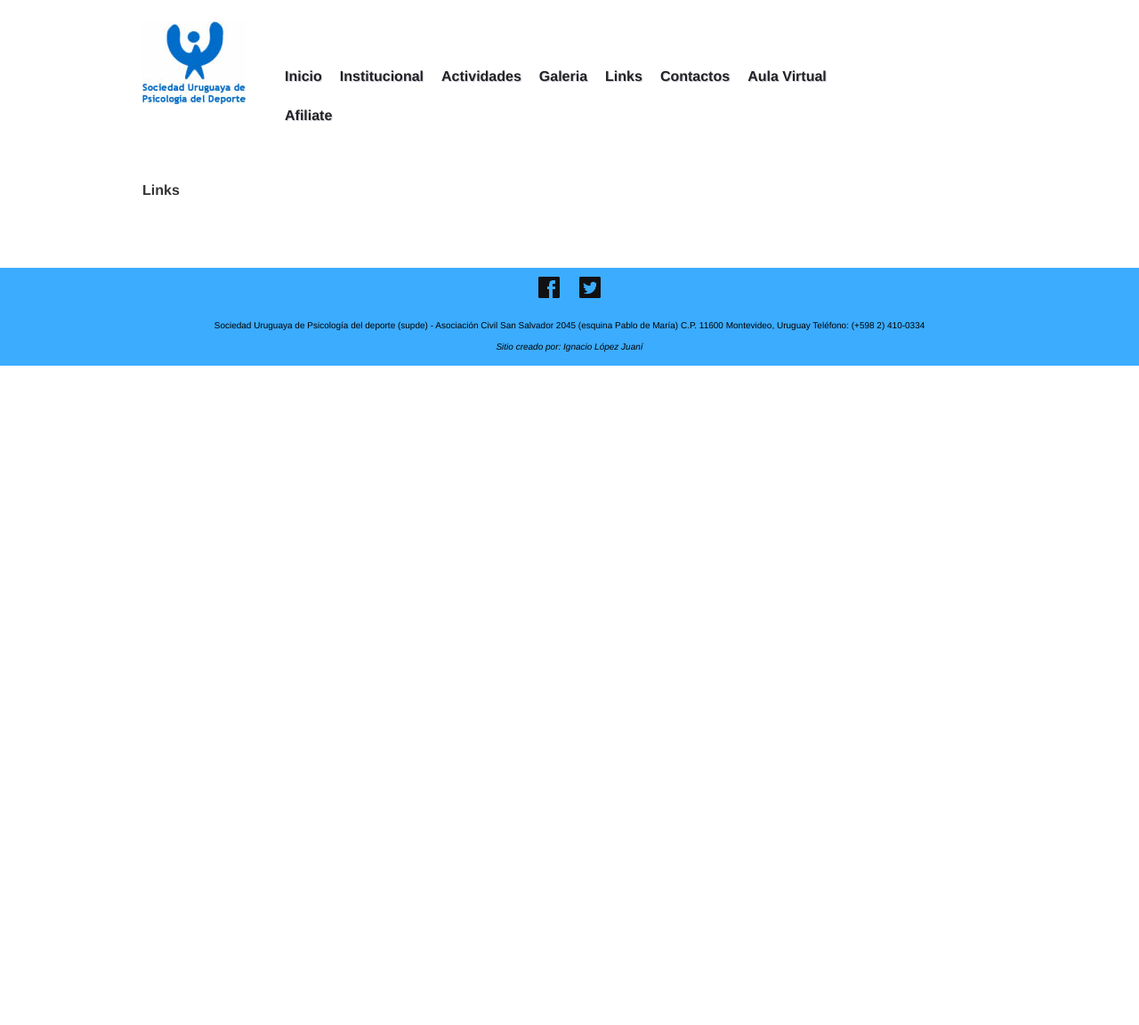
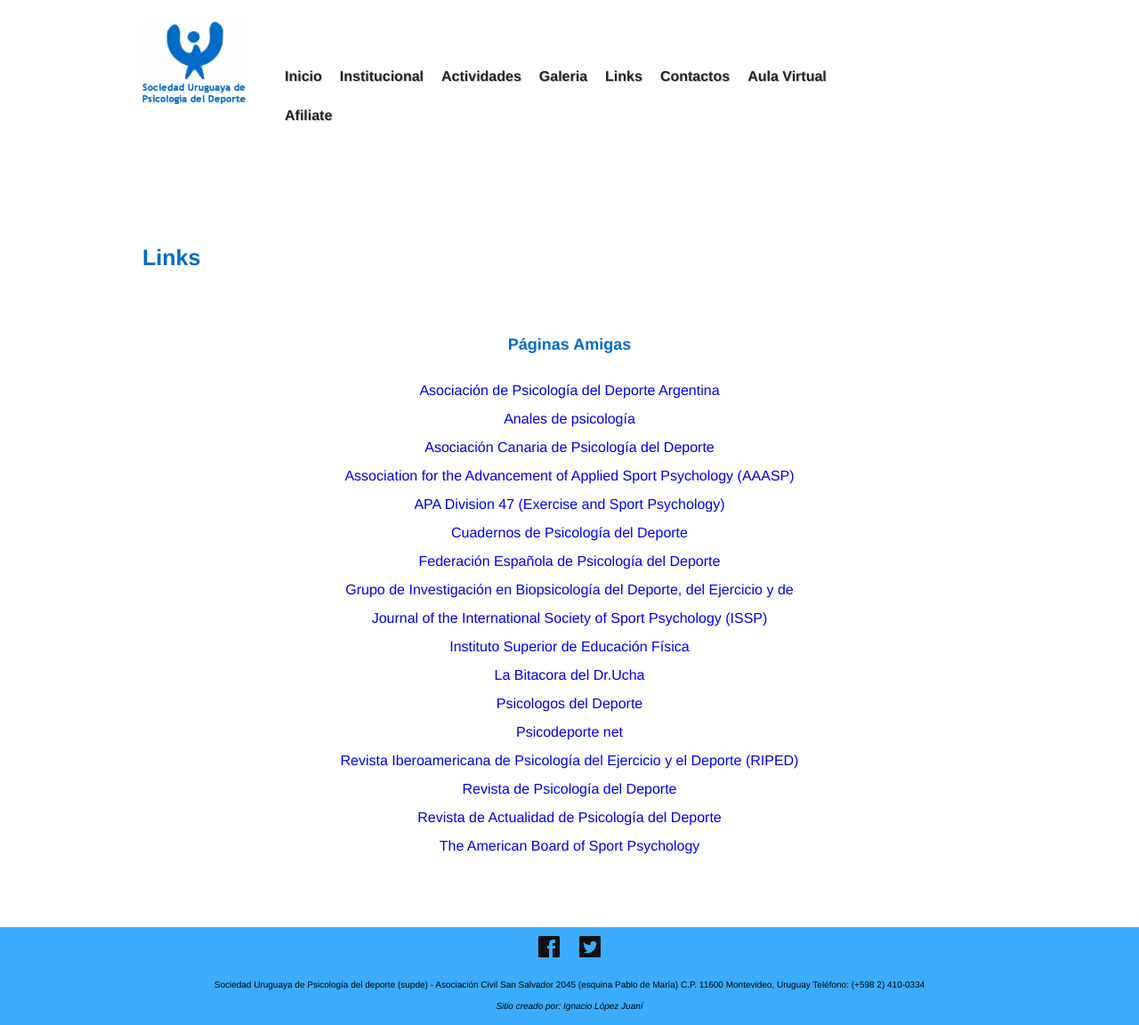
Before and after one commit to ignaciolopezjuani/supde, a Jekyll site: the page built from links.html, in a window 1280 px wide. Shown: the whole page at 89% size. Built offline with Jekyll 4.4.1, drawn with Linux system fonts in a browser that asks for light colours; nearby versions of some CDN libraries; some web fonts are replaced; Markdown is read by kramdown in place of the engine named in the settings; before the commit the page ends 900 px from its top, so only the background shows below that.

Commit message:
add links page

```diff
--- a/links.html
+++ b/links.html
@@ -4,4 +4,45 @@
 title: Links
 ---
 
-<h1> Links </h1>
+
+<h3 class="main-title">Links</h3>
+
+    <div class="center">
+
+        <h3 class="secondary-title">Páginas Amigas</h3>
+        <ul>
+          <li><a href="http://www.psicodeportes.com/" title="http://www.psicodeportes.com" target="_blank">Asociación de Psicología del Deporte Argentina</a></li>
+
+          <li><a href="http://www.um.es/analesps/indice.htm" title="http://www.um.es/analesps/indice.htm" target="_blank">Anales de psicología</a></li>
+
+          <li><a href="http://www.webs.ulpgc.es/acapde/" title="http://www.webs.ulpgc.es/acapde/" target="_blank">Asociación Canaria de Psicología del Deporte</a></li>
+
+          <li><a href="http://www.aaasponline.org/" title="http://www.aaasponline.org/" target="_blank">Association for       the Advancement of Applied Sport Psychology (AAASP)</a> </li>
+
+          <li><a href="http://www.psyc.unt.edu/apadiv47" title="http://www.psyc.unt.edu/apadiv47" target="_blank">APA Division 47 (Exercise and Sport Psychology)</a> </li>
+
+          <li><a href="http://psicodeporte.net/cuadernos.html" title="http://psicodeporte.net/cuadernos.html" target="_blank">Cuadernos de Psicología del Deporte</a></li>
+
+          <li><a href="http://www.psicologiadeporte.org/" title="http://www.psicologiadeporte.org" target="_blank">Federación       Española de Psicología del Deporte</a></li>
+
+          <li><a href="http://www.gi.ulpgc.es/psicologiadeporte/" title="http://www.gi.ulpgc.es/psicologiadeporte/" target="_blank">Grupo       de Investigación en Biopsicología del Deporte, del Ejercicio y de</a></li>
+
+          <li><a href="http://www.issponline.org/" title="http://www.issponline.org" target="_blank">Journal of the International Society of Sport Psychology (ISSP)</a> </li>
+
+          <li><a href="http://www.isef.edu.uy" target="_blank">Instituto Superior de Educación Física</a></li>
+
+          <li><a href="http://ucha.blogia.com" target="_blank">La Bitacora del Dr.Ucha</a></li>
+
+          <li><a href="http://www.psicologosdeldeporte.com" target="_blank">Psicologos del Deporte</a></li>
+
+          <li><a href="http://www.psicodeporte.net/" title="http://www.psicodeporte.net" target="_blank">Psicodeporte net</a></li>
+
+          <li><a href="http://www.webs.ulpgc.es/riped/" title="http://www.webs.ulpgc.es/riped/" target="_blank">Revista       Iberoamericana de Psicología del Ejercicio y el Deporte (RIPED)</a></li>
+
+          <li><a href="http://www.rpd-online.com/" title="http://www.rpd-online.com" target="_blank">Revista de Psicología del Deporte</a></li>
+
+          <li><a href="http://www.lictor.com/" title="http://www.lictor.com" target="_blank">Revista de Actualidad de Psicología del Deporte</a></li>
+          <li><a href="http://www.americanboardofsportpsychology.org/" title="http://www.americanboardofsportpsychology.org" target="_blank">The American Board of Sport Psychology</a></li>
+    </div>
+
+        </ul>
```
